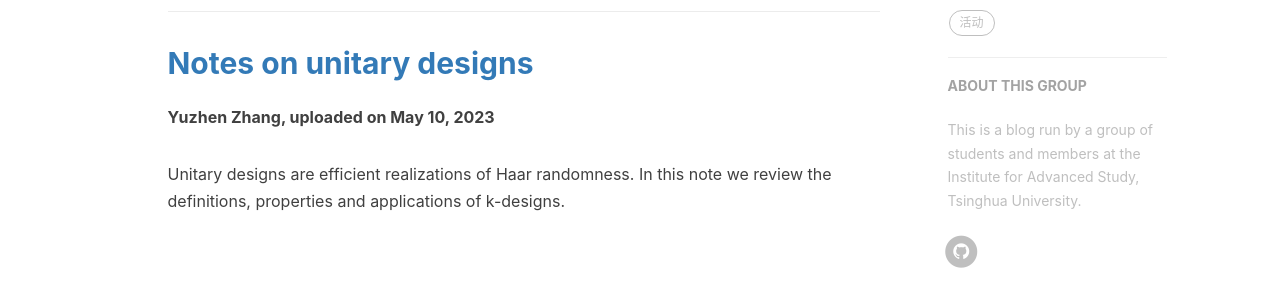
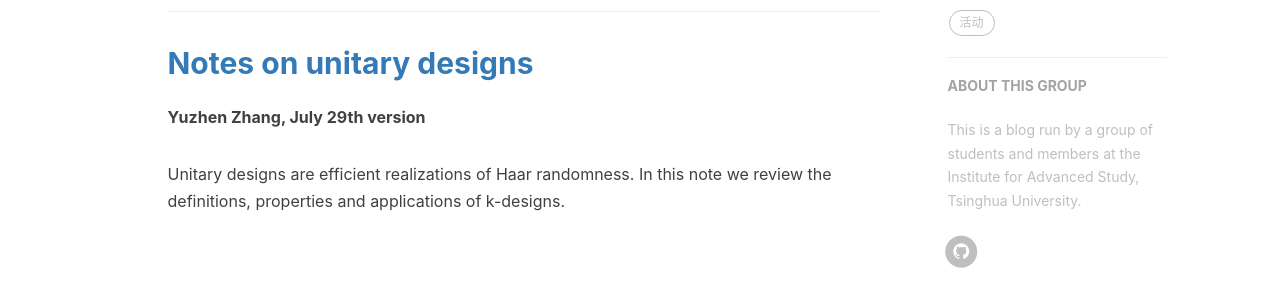
Before and after one commit to QuantumObserverIASTU/QuantumObserverIASTU.github.io, a Jekyll site: the page built from notes.html, in a window 1280 px wide. Shown: the part 457-757 px from the top of the page. Built offline with Jekyll 4.4.1, drawn with Linux system fonts in a browser that asks for light colours; nearby versions of some CDN libraries; comment, search, counter and statistics services are not loaded.

Commit message:
Update notes.md

```diff
--- a/_includes/notes/notes.md
+++ b/_includes/notes/notes.md
@@ -1,5 +1,5 @@
-## [Notes on unitary designs](../../notes/unitarydesign.pdf)
+## [Notes on unitary designs](../../notes/UnitaryDesign7.29.pdf)
 
-**Yuzhen Zhang, uploaded on May 10, 2023**
+**Yuzhen Zhang, July 29th version**
 
 Unitary designs are efficient realizations of Haar randomness. In this note we review the definitions, properties and applications of k-designs.
```
